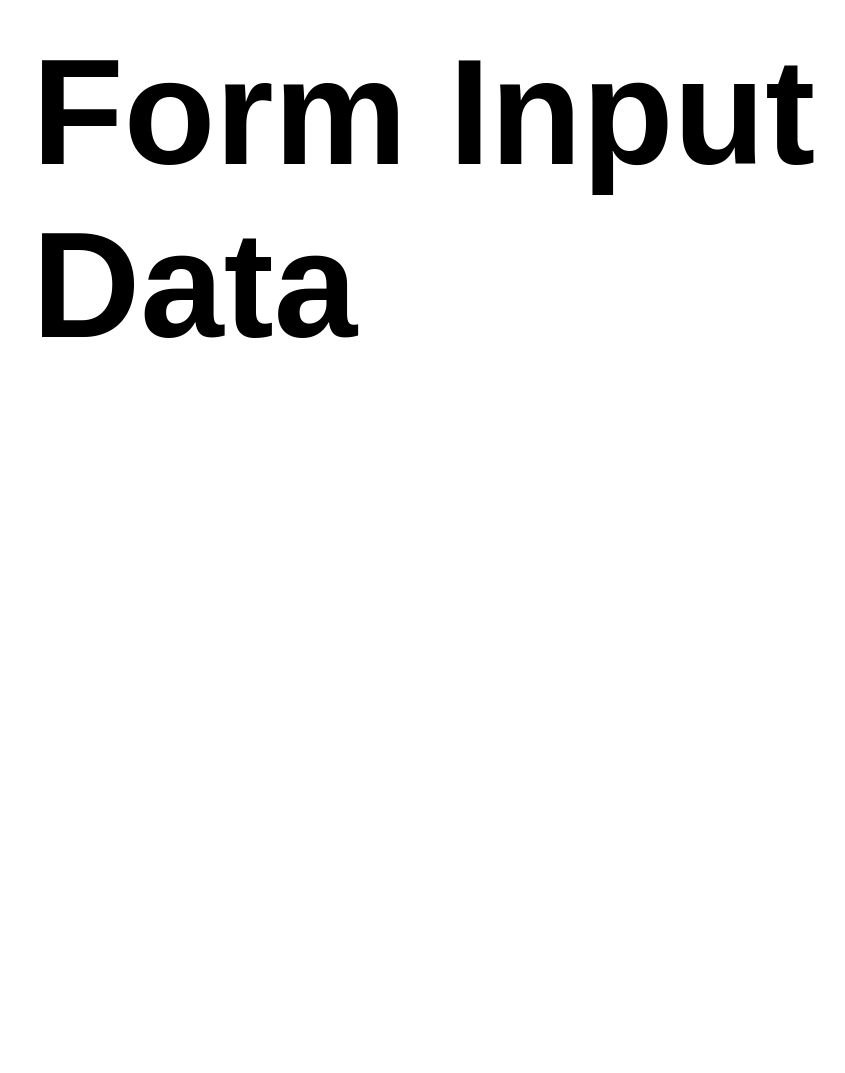
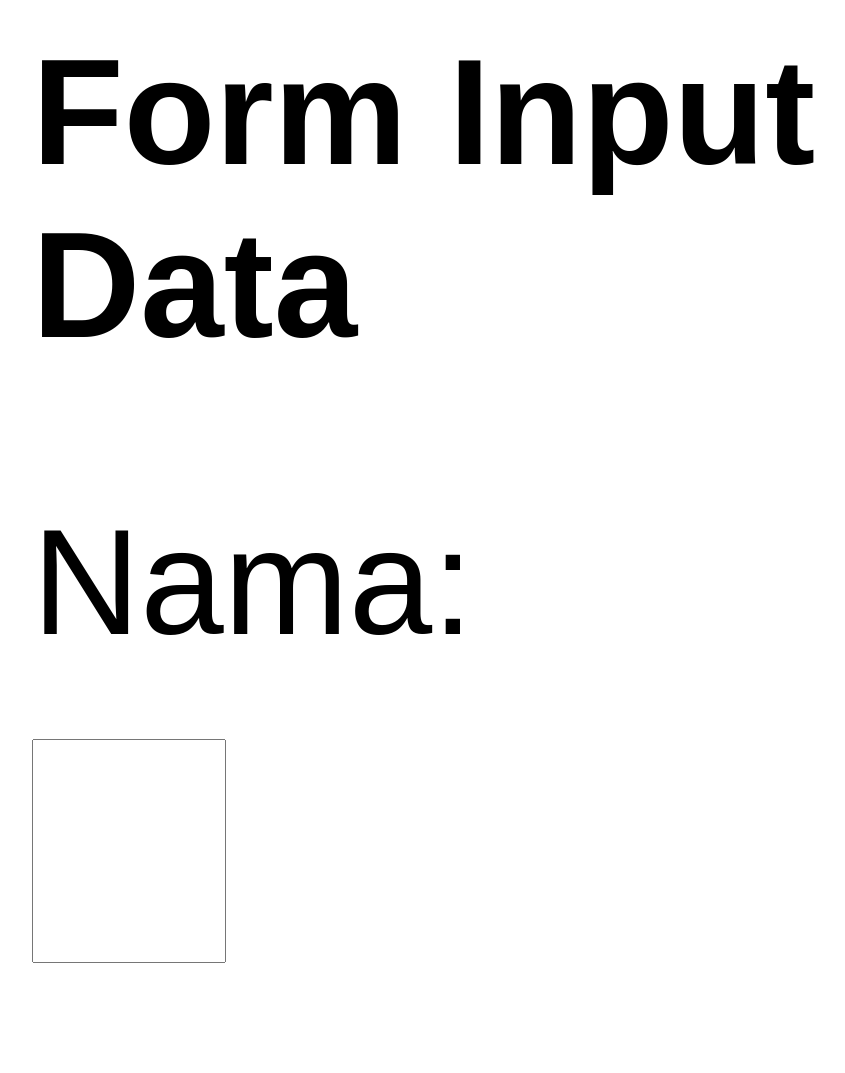
Before and after one commit to risasirtigasaudara-arch/form-project, a website: page index.html in a window 1280 px wide. Shown: the part 227-1300 px from the top of the page, without its empty margins (96-941 px from the left). Drawn offline with Linux system fonts and the light colour scheme.

Commit message:
Update index.html

```diff
--- a/index.html
+++ b/index.html
@@ -7,7 +7,7 @@
   <style>
     body {
       font-family: Arial, sans-serif;
-      font-size: 1200px;
+      font-size: 120px;
       padding: 120px;
     }
 
@@ -22,7 +22,7 @@
     input {
       font-size: 70px;
       padding: 70px;
-      width: 500px;
+      width: 50px;
       margin-top: 70px;
     }
 
```
